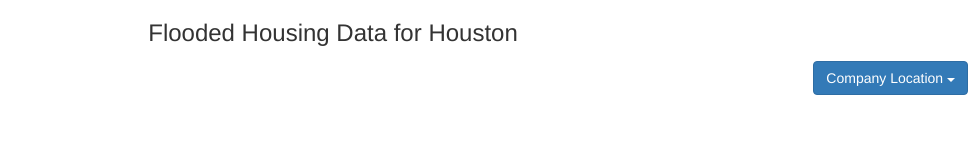
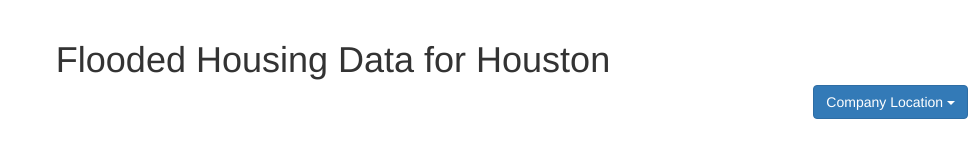
Before and after one commit to cellistalentpath/flood_map, a website: page index.html in a window 1280 px wide. Shown: the whole page, without its empty margins (307-1280 px from the left). Drawn offline with nearby package versions, Linux system fonts and the light colour scheme; some packages are replaced by stand-ins of ours.

Commit message:
changed map size

```diff
--- a/index.html
+++ b/index.html
@@ -21,7 +21,7 @@
       >Click here to take survey!</a
     > -->
     <div id="heading">
-      <h3 id="title">Flooded Housing Data for Houston</h3>
+      <h1 id="title">Flooded Housing Data for Houston</h1>
       <div class="dropdown">
         <button
           class="btn btn-primary dropdown-toggle"
--- a/style.css
+++ b/style.css
@@ -9,18 +9,19 @@ body {
   border: 3px solid black;
 } */
 
-h3 {
+#title {
   /* float: left; */
   /* border: 3px solid black; */
   font-size: 4.5vh;
   text-align: center;
   width: 50%;
   margin: 0 auto;
+  padding-top: 40px;
 }
 
 #map {
   width: 100%;
-  height: 83.5vh;
+  height: 81.3vh;
   position: fixed;
   padding: 0;
   margin: 0 auto;
```
